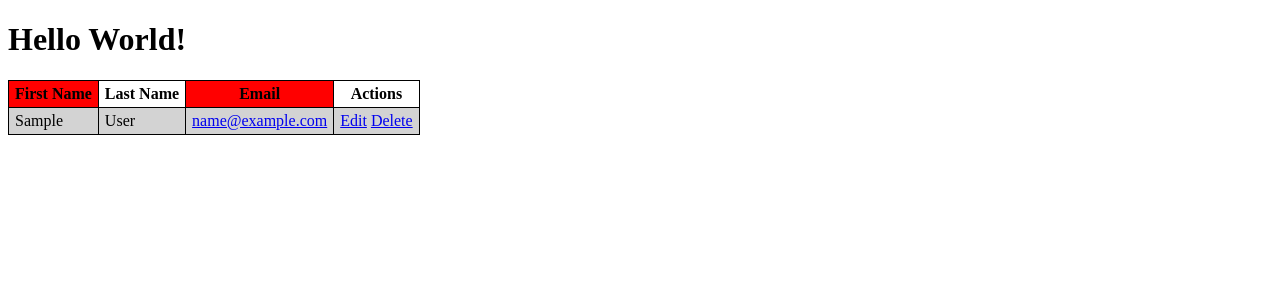
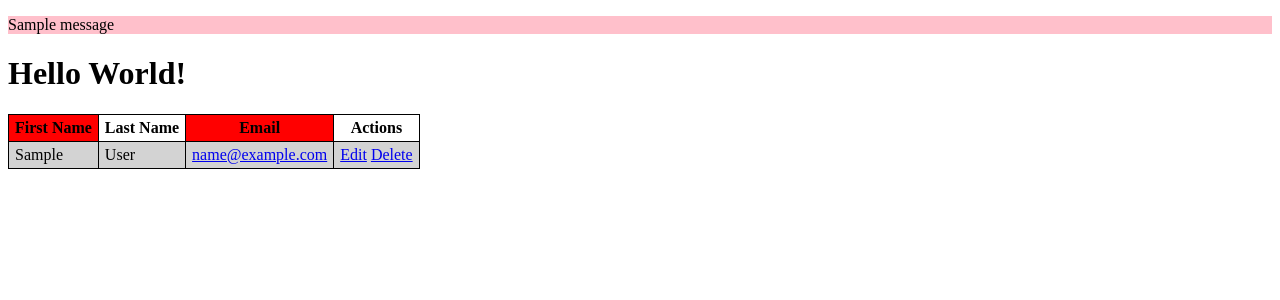
Before and after one commit to pakmmc/user_management, a Flask app: page / in a window 1280 px wide. Shown: the part 52-352 px from the top of the page. Run offline with Flask 2, Linux system fonts and the light colour scheme; tables that the repository leaves empty or names only in its code hold one stand-in row (values such as "Sample post"); one stand-in notice (Sample message) is shown.

Commit message:
'Flash' messages to the user

```diff
--- a/app.py
+++ b/app.py
@@ -1,5 +1,5 @@
 import pymysql
-from flask import Flask, render_template, request, redirect, session
+from flask import Flask, render_template, request, redirect, session, flash
 app = Flask(__name__)
 
 # Allow flask to encrypt the session cookie.
@@ -46,7 +46,8 @@ def login():
             session["first_name"] = result["first_name"]
             return redirect("/")
         else:
-            return "Wrong username or password!"
+            flash("Wrong username or password!")
+            return redirect("/login")
     return render_template("login.html")
 
 @app.route("/logout")
@@ -82,6 +83,7 @@ def signup():
 @app.route("/update", methods=["GET", "POST"])
 def update():
     if not ("logged_in" in session and session["id"] == int(request.args["id"])):
+        flash("You don't have permission to do that!")
         return redirect("/")
 
     if request.method == "POST":
@@ -119,6 +121,7 @@ def update():
 @app.route("/delete")
 def delete():
     if not ("logged_in" in session and session["id"] == int(request.args["id"])):
+        flash("You don't have permission to do that!")
         return redirect("/")
 
     with create_connection() as connection:
--- a/static/style.css
+++ b/static/style.css
@@ -35,3 +35,7 @@ nav a:hover {
     background-color:lavender;
     transform: translateY(-3px);
 }
+
+.message {
+    background-color: pink;
+}
--- a/templates/_layout.html
+++ b/templates/_layout.html
@@ -16,6 +16,9 @@
                 <a href="/signup">Sign Up!</a>
             {% endif %}
         </nav>
+        {% for message in get_flashed_messages() %}
+            <p class="message">{{ message }}</p>
+        {% endfor %}
         {% block content %}
         {% endblock %}
     </body>
```
